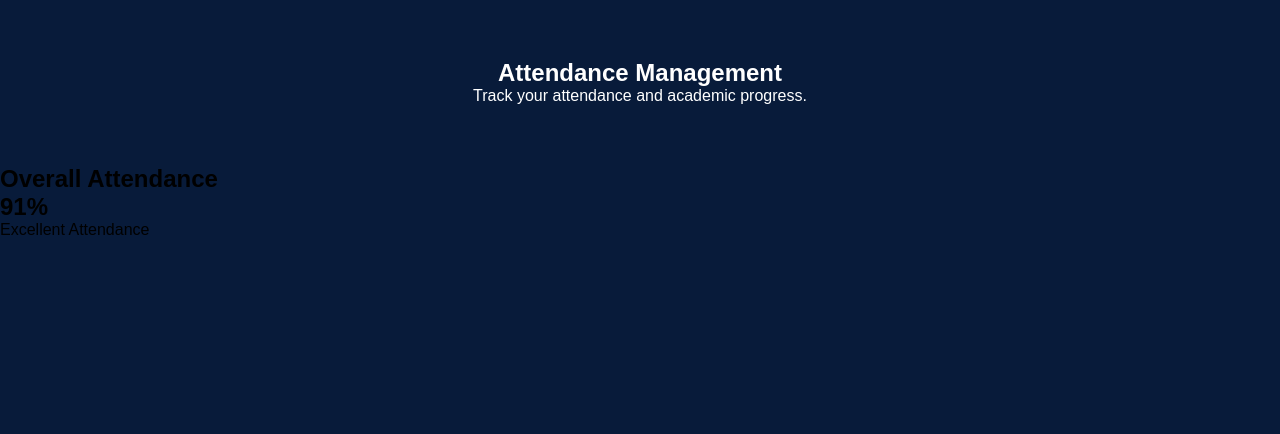
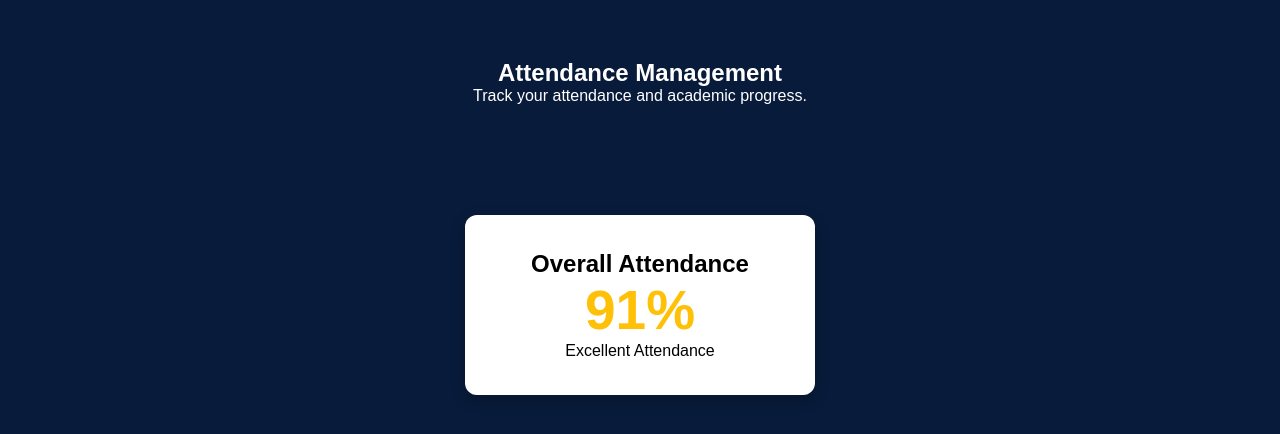
Before and after one commit to aslamks022/SCMS_Project, a plain HTML site: page attendance.html in a window 1280 px wide. Shown: the part 76-510 px from the top of the page. Drawn offline with Linux system fonts and the light colour scheme.

Commit message:
added styles

```diff
--- a/style.css
+++ b/style.css
@@ -887,4 +887,36 @@ footer hr{
 
     color:white;
 
+}.overall-attendance{
+
+    display:flex;
+
+    justify-content:center;
+
+    padding:50px;
+
 }
+
+.attendance-card{
+
+    width:350px;
+
+    background:white;
+
+    padding:35px;
+
+    text-align:center;
+
+    border-radius:12px;
+
+    box-shadow:0px 5px 15px rgba(0,0,0,.2);
+
+}
+
+.attendance-card h1{
+
+    font-size:55px;
+
+    color:#FFC107;
+
+}
```
